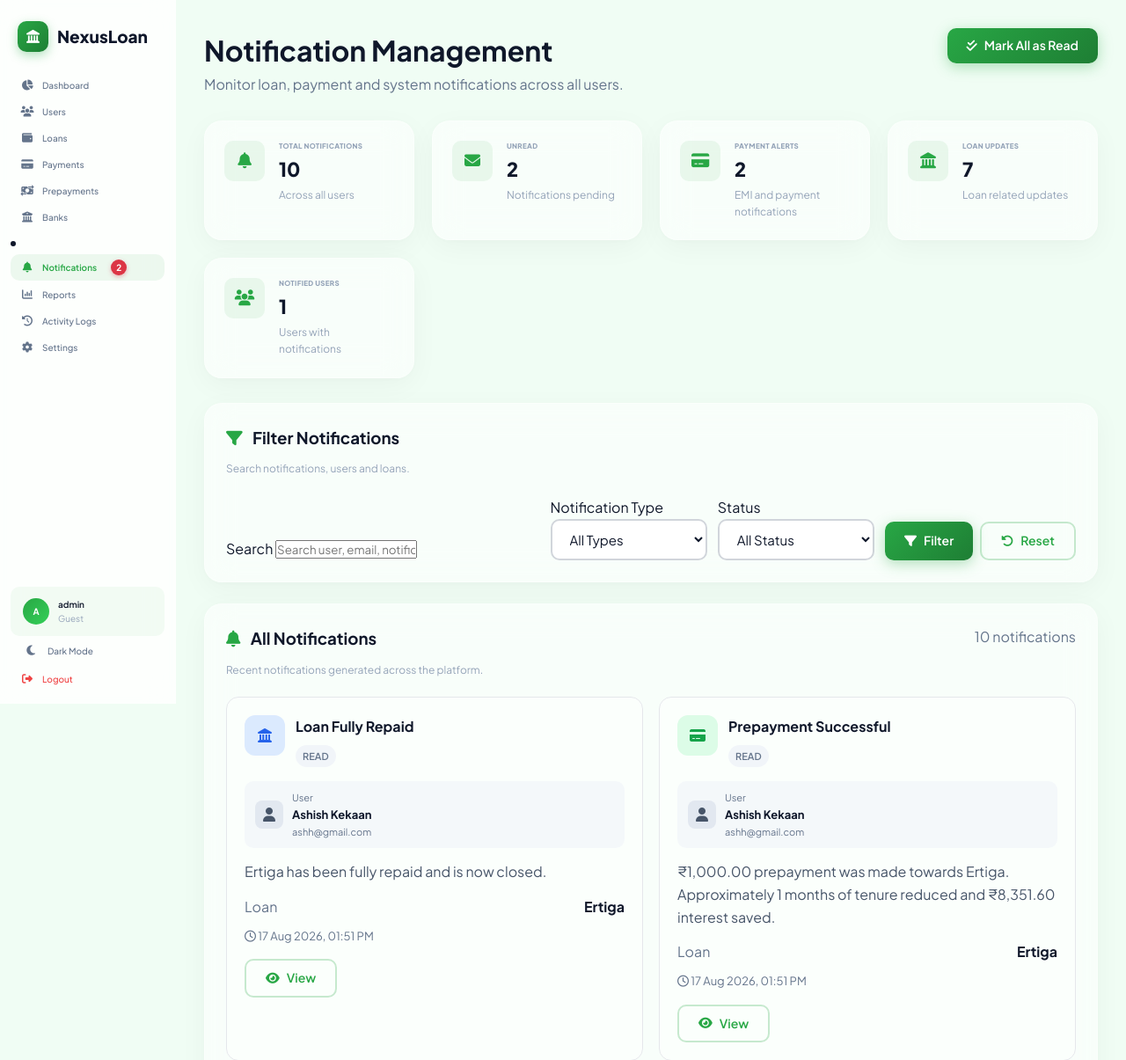
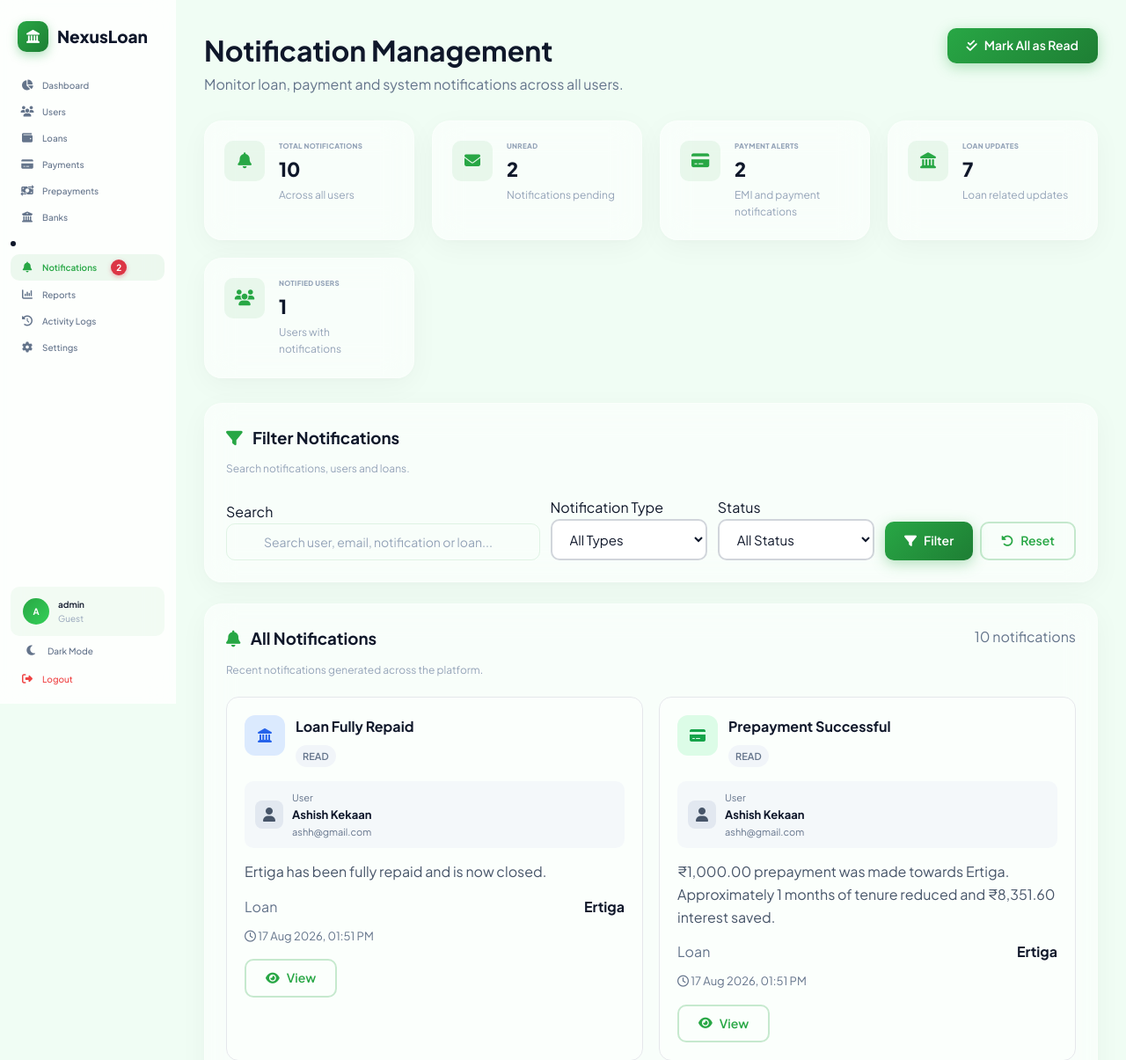
Before and after one commit to ashishkekan/Loan-Manager, a Django app: page /notifications/ in a window 1280 px wide. Shown: the top 1205 px of the page at 88% size. Run offline with Django 5.2, Linux system fonts and the light colour scheme; a user stored in the database is signed in; data comes from the database, SQL or seed files in the repository; both versions use the stored data as it was after the commit.

Commit message:
update notification filter search input

```diff
--- a/templates/loans/notifications_dashboard.html
+++ b/templates/loans/notifications_dashboard.html
@@ -102,9 +102,15 @@
         </div>
     </div>
     <form method="get" class="notification-filter-form">
-        <div>
+        <div class="filter-search">
             <label class="form-label">Search</label>
-            <input type="text" name="search" class="filter-input" value="{{ search }}" placeholder="{% if is_admin %}Search user, email, notification or loan...{% else %}Search notification or loan...{% endif %}">
+            <input
+                type="text"
+                name="search"
+                class="filter-input"
+                value="{{ search }}"
+                placeholder="{% if is_admin %}Search user, email, notification or loan...{% else %}Search notification or loan...{% endif %}"
+            >
         </div>
         <div>
             <label class="form-label">Notification Type</label>
```
Also changed, not shown: db.sqlite3.
